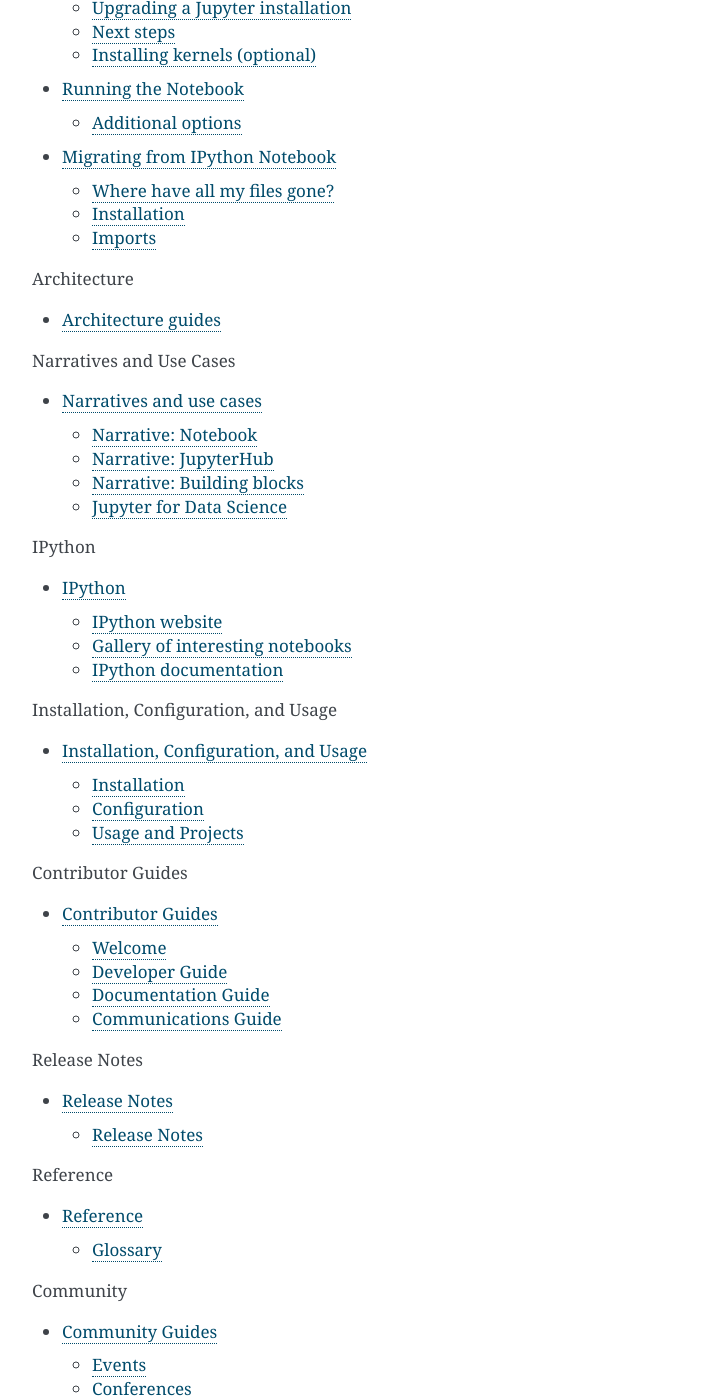
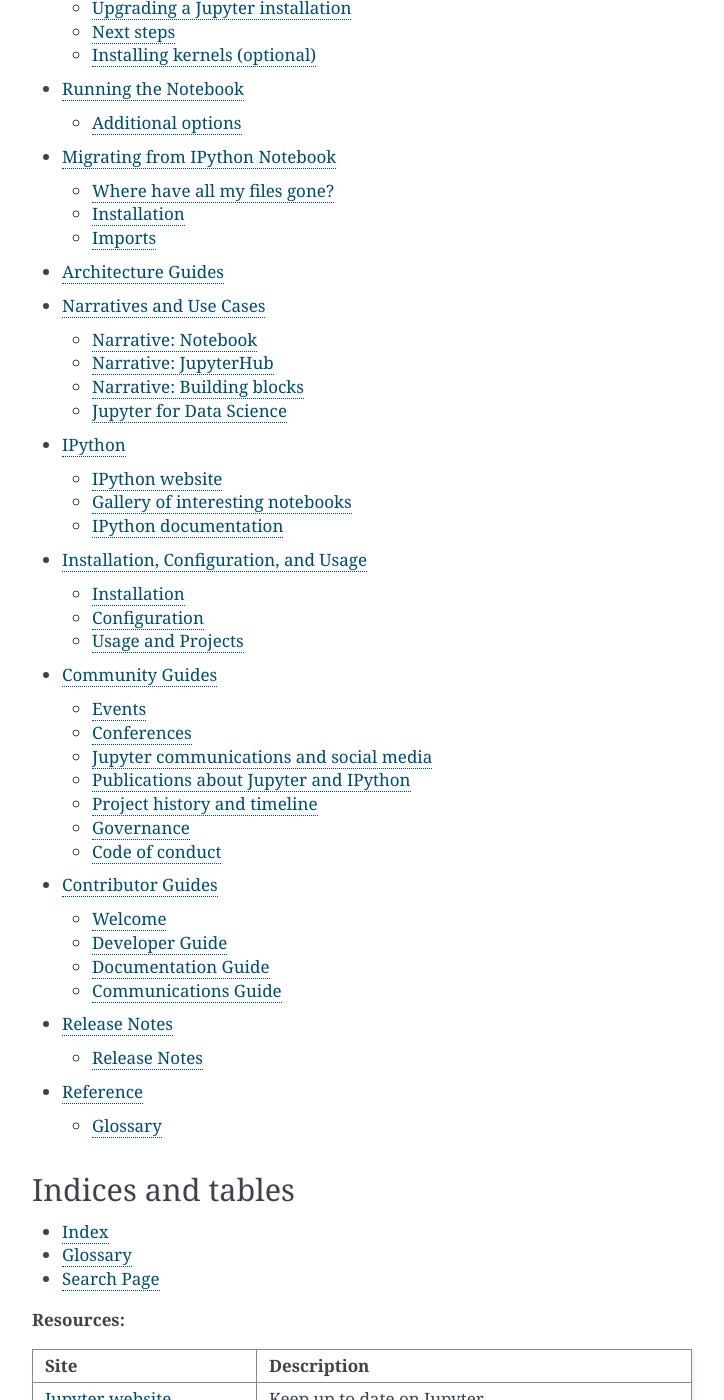
Before and after one commit to jupyter/jupyter, a Sphinx documentation site: the page built from docs/source/contents.rst, in a window 1280 px wide and 1400 px high, scrolled down 477 px. Shown: the whole window, without its empty margins (388-1112 px from the left). Built offline with Sphinx 7.4.7, drawn with Linux system fonts in a browser that asks for light colours; pages that are not in the unit, such as notebooks, are missing from menus.

Commit message:
Reorder community in contents

```diff
--- a/docs/environment.yml
+++ b/docs/environment.yml
@@ -2,7 +2,7 @@
 dependencies:
 - sphinx_rtd_theme
 - pip:
-    - sphinx==1.3.6
+    - sphinx
     - recommonmark
     - nbsphinx
     - jupyter_sphinx_theme==0.0.6
--- a/docs/source/architecture/content-architecture.rst
+++ b/docs/source/architecture/content-architecture.rst
@@ -1,4 +1,4 @@
-Architecture guides
+Architecture Guides
 ===================
 
 .. note::
--- a/docs/source/contents.rst
+++ b/docs/source/contents.rst
@@ -19,7 +19,6 @@
 
 .. toctree::
    :maxdepth: 1
-   :caption: Architecture
 
    architecture/content-architecture.rst
 
@@ -27,7 +26,6 @@
 
 .. toctree::
    :maxdepth: 2
-   :caption: Narratives and Use Cases
 
    use-cases/content-user.rst
 
@@ -35,7 +33,6 @@
 
 .. toctree::
    :maxdepth: 2
-   :caption: IPython
 
    ipython/content-ipython.rst
 
@@ -43,35 +40,32 @@
 
 .. toctree::
    :maxdepth: 2
-   :caption: Installation, Configuration, and Usage
 
    projects/content-projects
+
+.. toctree::
+   :maxdepth: 2
+
+   community/content-community
 
 .. _dev-docs:
 
 .. toctree::
    :maxdepth: 2
-   :caption: Contributor Guides
 
    contributor/content-contributor
 
 .. toctree::
    :maxdepth: 2
-   :caption: Release Notes
 
    releases/content-releases
 
 .. toctree::
    :maxdepth: 2
-   :caption: Reference
 
    reference/content-reference
 
-.. toctree::
-   :maxdepth: 2
-   :caption: Community
 
-   community/content-community
 
 Indices and tables
 ==================
--- a/docs/source/use-cases/content-user.rst
+++ b/docs/source/use-cases/content-user.rst
@@ -1,4 +1,4 @@
-Narratives and use cases
+Narratives and Use Cases
 ========================
 
 .. toctree::
```
